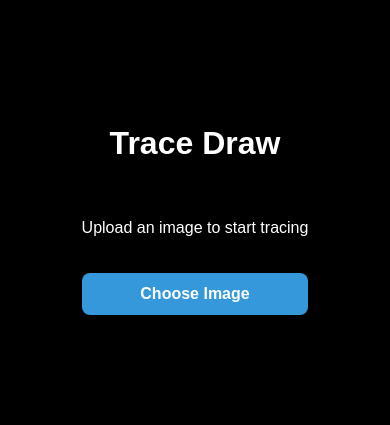
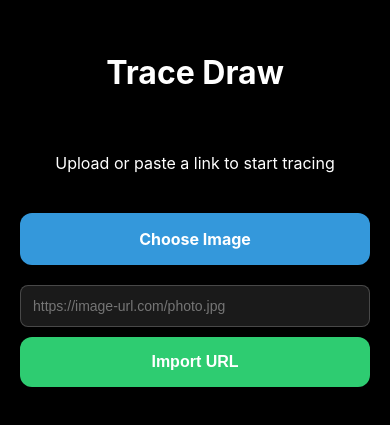
Before and after one commit to haleelsada/trace-draw, a React (Vite) app: page / in a window 390 px wide. Shown: the part 213-638 px from the top of the page. Built offline with nearby package versions, Linux system fonts and the light colour scheme.

Commit message:
feat: add URL import, larger buttons, and mobile UI improvements

```diff
--- a/src/App.css
+++ b/src/App.css
@@ -1,12 +1,23 @@
-#root {
-  width: 100vw;
-  height: 100vh;
+html, body, #root {
+  width: 100%;
+  height: 100%;
   margin: 0;
   padding: 0;
   overflow: hidden;
+  position: fixed; /* Prevents scrolling and top bar jumping */
   background-color: #000;
   color: #fff;
-  font-family: sans-serif;
+  font-family: -apple-system, BlinkMacSystemFont, "Segoe UI", Roboto, sans-serif;
+  touch-action: none; /* Prevents browser gestures like pull-to-refresh */
+}
+
+/* Hide scrollbars for all browsers */
+::-webkit-scrollbar {
+  display: none;
+}
+* {
+  scrollbar-width: none;
+  -ms-overflow-style: none;
 }
 
 .app-container {
@@ -16,22 +27,53 @@
   display: flex;
   justify-content: center;
   align-items: center;
+  overflow: hidden;
 }
 
 .upload-screen {
   text-align: center;
   display: flex;
   flex-direction: column;
+  gap: 24px;
+  padding: 20px;
+  max-width: 400px;
+  width: 90%;
+}
+
+.upload-options {
+  display: flex;
+  flex-direction: column;
   gap: 20px;
+}
+
+.url-input-container {
+  display: flex;
+  flex-direction: column;
+  gap: 10px;
+}
+
+.url-input {
+  background: rgba(255, 255, 255, 0.1);
+  border: 1px solid rgba(255, 255, 255, 0.2);
+  color: white;
+  padding: 12px;
+  border-radius: 8px;
+  font-size: 14px;
 }
 
 .upload-button {
   background: #3498db;
   color: white;
-  padding: 12px 24px;
-  border-radius: 8px;
+  padding: 16px 24px; /* Larger padding for mobile */
+  border-radius: 12px;
   cursor: pointer;
   font-weight: bold;
+  border: none;
+  font-size: 16px;
+}
+
+.upload-button.secondary {
+  background: #2ecc71;
 }
 
 .image-canvas {
@@ -54,20 +96,23 @@
   position: fixed;
   display: flex;
   flex-direction: column;
-  gap: 8px;
-  background: rgba(0, 0, 0, 0.7);
-  padding: 12px;
-  border-radius: 12px;
-  backdrop-filter: blur(15px);
+  gap: 12px;
+  background: rgba(0, 0, 0, 0.85);
+  padding: 16px;
+  border-radius: 20px;
+  backdrop-filter: blur(20px);
   z-index: 1000;
   transition: opacity 0.5s ease, visibility 0.5s ease;
   pointer-events: auto;
   border: 1px solid rgba(255, 255, 255, 0.1);
+  box-shadow: 0 8px 32px rgba(0, 0, 0, 0.5);
 }
 
 .controls.bottom-left {
-  bottom: 15px;
-  left: 15px;
+  bottom: 20px;
+  left: 20px;
+  right: 20px; /* Wider on mobile */
+  max-width: 300px;
 }
 
 .controls.visible {
@@ -83,42 +128,44 @@
 .control-section {
   display: flex;
   flex-direction: column;
-  gap: 4px;
+  gap: 6px;
 }
 
 .control-section.row {
   flex-direction: row;
-  gap: 8px;
+  gap: 10px;
 }
 
 .label {
-  font-size: 10px;
+  font-size: 11px;
   text-transform: uppercase;
-  opacity: 0.7;
-  letter-spacing: 1px;
+  opacity: 0.6;
+  letter-spacing: 1.5px;
+  font-weight: 600;
 }
 
 .btn-group {
   display: flex;
   align-items: center;
-  background: rgba(255, 255, 255, 0.1);
-  border-radius: 6px;
+  background: rgba(255, 255, 255, 0.05);
+  border-radius: 10px;
   overflow: hidden;
+  border: 1px solid rgba(255, 255, 255, 0.1);
 }
 
 .value {
-  font-size: 12px;
+  font-size: 14px;
   font-weight: bold;
-  min-width: 40px;
+  min-width: 60px;
   text-align: center;
 }
 
 .controls button, .mini-upload, .toggle-btn {
-  height: 36px;
+  height: 48px; /* Significantly larger touch targets */
   border: none;
   background: #fff;
   color: #000;
-  font-size: 16px;
+  font-size: 18px;
   font-weight: bold;
   cursor: pointer;
   display: flex;
@@ -127,18 +174,20 @@
 }
 
 .btn-group button {
-  width: 36px;
+  width: 50px;
   border-radius: 0;
+  background: rgba(255, 255, 255, 0.1);
+  color: white;
 }
 
-.controls button:active {
-  background: #ccc;
+.btn-group button:active {
+  background: rgba(255, 255, 255, 0.2);
 }
 
 .lock-button, .toggle-btn {
   flex: 1;
-  font-size: 13px;
-  border-radius: 6px;
+  font-size: 14px;
+  border-radius: 10px;
 }
 
 .toggle-btn.active {
@@ -151,13 +200,19 @@
   color: white;
 }
 
+.mini-upload-group {
+  display: flex;
+  gap: 8px;
+  margin-top: 4px;
+}
+
 .mini-upload {
-  font-size: 11px;
+  flex: 1;
+  font-size: 12px;
   background: #34495e;
   color: white;
-  width: 100%;
-  border-radius: 6px;
-  margin-top: 4px;
+  border-radius: 10px;
+  height: 40px;
 }
 
 .image-canvas.locked {
--- a/src/App.tsx
+++ b/src/App.tsx
@@ -16,6 +16,8 @@ function App() {
   const [showControls, setShowControls] = useState(true);
   const [contrast, setContrast] = useState(100);
   const [isGrayscale, setIsGrayscale] = useState(false);
+  const [imageUrl, setImageUrl] = useState('');
+  const [showUrlInput, setShowUrlInput] = useState(false);
 
   const controlsTimeoutRef = useRef<number | null>(null);
 
@@ -25,16 +27,9 @@ function App() {
       window.clearTimeout(controlsTimeoutRef.current);
     }
     controlsTimeoutRef.current = window.setTimeout(() => {
-      setShowControls(false);
-    }, 4000); // 4 seconds for more time
+      if (!showUrlInput) setShowControls(false);
+    }, 4000);
   };
-
-  useEffect(() => {
-    resetControlsTimer();
-    return () => {
-      if (controlsTimeoutRef.current) window.clearTimeout(controlsTimeoutRef.current);
-    };
-  }, []);
 
   const handleImageUpload = (e: ChangeEvent<HTMLInputElement>) => {
     const file = e.target.files?.[0];
@@ -49,6 +44,18 @@ function App() {
         resetControlsTimer();
       };
       reader.readAsDataURL(file);
+    }
+  };
+
+  const handleUrlImport = () => {
+    if (imageUrl.trim()) {
+      setImage(imageUrl.trim());
+      setScale(1);
+      setPosition({ x: 0, y: 0 });
+      setContrast(100);
+      setIsGrayscale(false);
+      setShowUrlInput(false);
+      resetControlsTimer();
     }
   };
 
@@ -103,11 +110,27 @@ function App() {
       {!image && (
         <div className="upload-screen">
           <h1>Trace Draw</h1>
-          <p>Upload an image to start tracing</p>
-          <label className="upload-button">
+          <p>Upload or paste a link to start tracing</p>
+
+          <div className="upload-options">
+            <label className="upload-button main">
               Choose Image
               <input type="file" accept="image/*" onChange={handleImageUpload} hidden />
             </label>
+
+            <div className="url-input-container">
+              <input
+                type="text"
+                placeholder="https://image-url.com/photo.jpg"
+                value={imageUrl}
+                onChange={(e) => setImageUrl(e.target.value)}
+                className="url-input"
+              />
+              <button className="upload-button secondary" onClick={handleUrlImport}>
+                Import URL
+              </button>
+            </div>
+          </div>
         </div>
       )}
 
@@ -135,9 +158,9 @@ function App() {
             <div className="control-section">
               <span className="label">Zoom</span>
               <div className="btn-group">
-                <button onClick={() => handleZoom(0.02)}>+</button>
+                <button onClick={() => handleZoom(0.05)}>+</button>
                 <span className="value">{(scale * 100).toFixed(0)}%</span>
-                <button onClick={() => handleZoom(-0.02)}>-</button>
+                <button onClick={() => handleZoom(-0.05)}>-</button>
               </div>
             </div>
 
@@ -165,10 +188,22 @@ function App() {
               </button>
             </div>
 
+            <div className="mini-upload-group">
               <label className="mini-upload">
-              New Image
+                Upload
                 <input type="file" accept="image/*" onChange={handleImageUpload} hidden />
               </label>
+              <button className="mini-upload" onClick={() => {
+                const url = prompt('Enter image URL:');
+                if (url) {
+                  setImage(url);
+                  setScale(1);
+                  setPosition({ x: 0, y: 0 });
+                }
+              }}>
+                URL
+              </button>
+            </div>
           </div>
         </>
       )}
```
Lines whose indentation alone changed are shown as unchanged.
